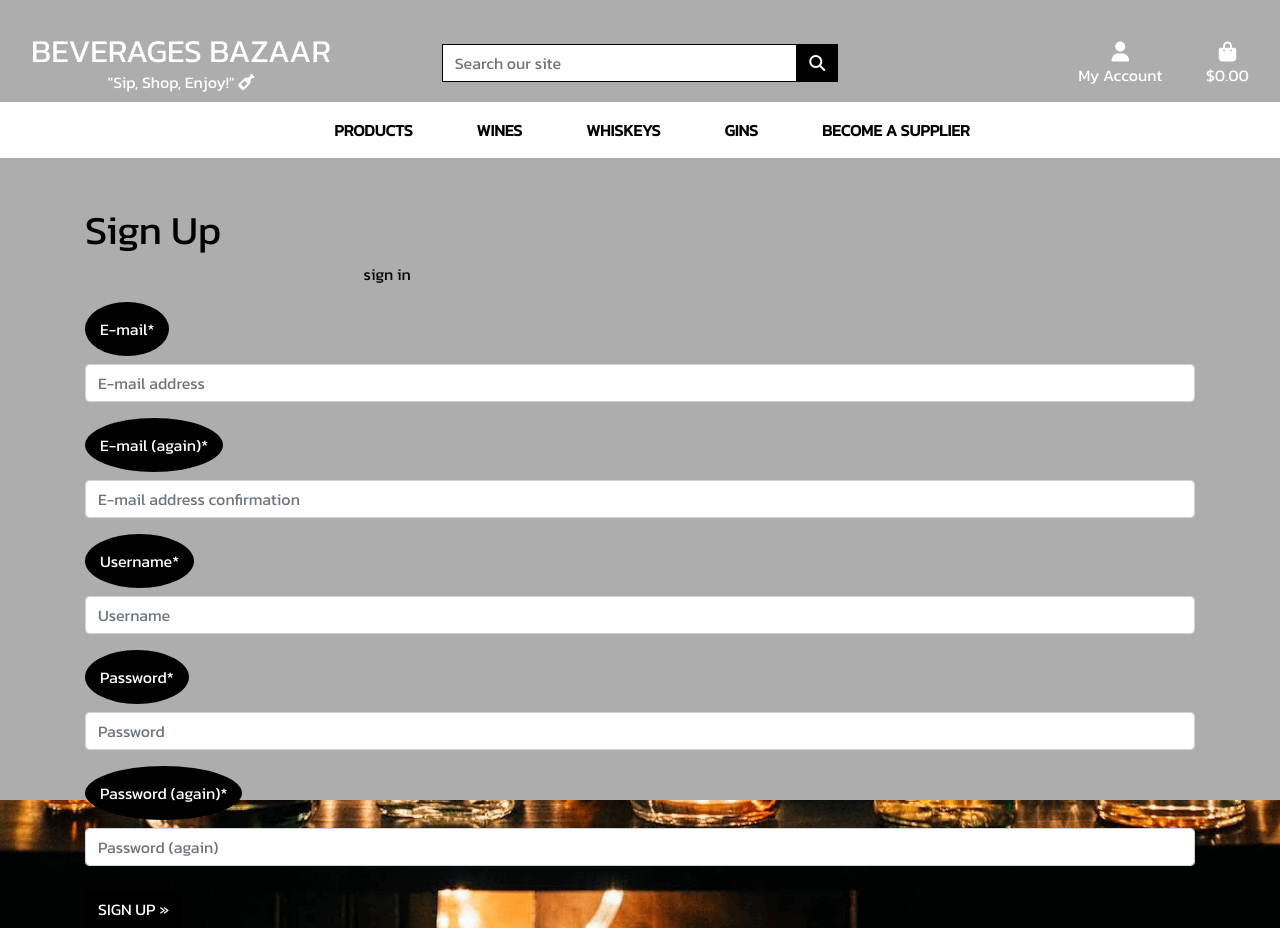
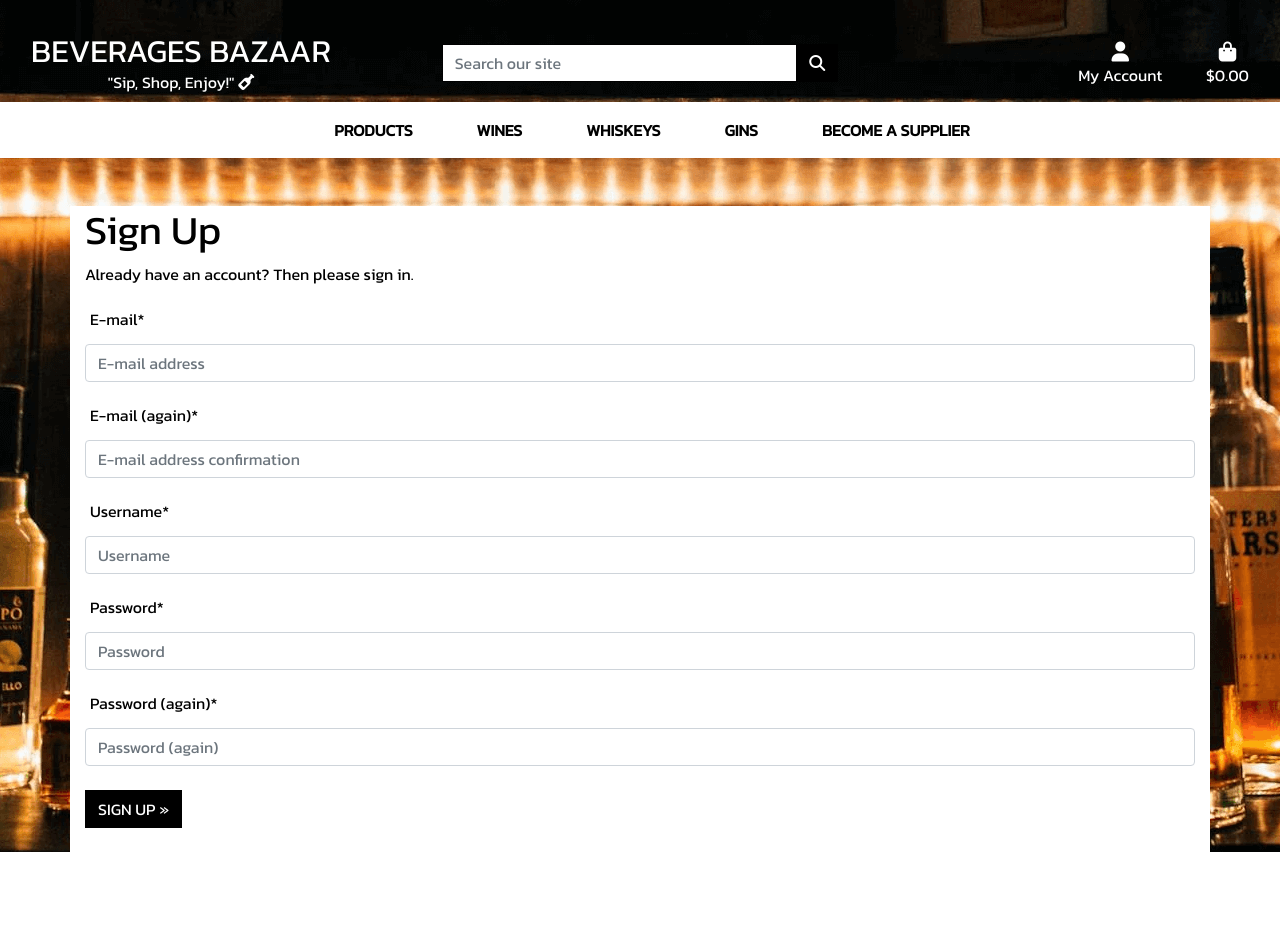
Before and after one commit to Afjunior18/beverage_bazaar, a Django app: page /accounts/signup/ in a window 1280 px wide. After the commit the page ends 852 px from the top, so only its background shows below. Run offline with Django 3.2, Linux system fonts and the light colour scheme; parts of the project's set-up code (start-up, migrations or seed data) failed here and were passed over; some libraries are stand-ins or nearby versions.

Commit message:
Change layout style for pages signup, signin, signout and so on.

```diff
--- a/static/css/base.css
+++ b/static/css/base.css
@@ -13,11 +13,23 @@
     color: #000000;
 }
 
-label {
+.label-custom {
     background-color: black;
-    color: white;
+    color: white !important;
     padding: 15px;
     border-radius: 50%;
+}
+
+#signup_form label {
+    background-color: white !important;
+    color: black !important;
+    padding: 5px !important;
+}
+
+#login_form label {
+    background-color: white !important;
+    color: black !important;
+    padding: 5px !important;
 }
 
 .logo-font {
--- a/supplier_application/templates/supplier_application/supplier_application_form.html
+++ b/supplier_application/templates/supplier_application/supplier_application_form.html
@@ -1,10 +1,10 @@
 {% extends "base.html" %}
 
 {% block content %}
-<div class="container mt-5">
+<div class="container mt-5 bg-white text-black">
     <div class="row">
         <div class="col text-center m-0">
-            <h2 class="logo-font bg-black">Supplier Application</h2>
+            <h2 class="logo-font mt-4">Supplier Application</h2>
         </div>
     </div>
     <form method="post">
--- a/supplier_application/templates/supplier_application/supplier_application_success.html
+++ b/supplier_application/templates/supplier_application/supplier_application_success.html
@@ -1,9 +1,8 @@
 {% extends "base.html" %}
 
 {% block content %}
-<div class="overlay"></div>
-<div class="container mt-5">
-    <div class="col-12 text-center mt-5">
+<div class="container mt-5 bg-white text-black">
+    <div class="col-12 text-center mt-5 p-5">
         <h1>Application Submitted</h1>
         <p>Thank you for your application. We will review your submission and get back to you soon.</p>
     </div>
--- a/templates/allauth/account/signup.html
+++ b/templates/allauth/account/signup.html
@@ -5,21 +5,20 @@
 {% block head_title %}{% trans "Signup" %}{% endblock %}
 
 {% block content %}
-<div class="overlay"></div>
-<div class="container mt-5">
+<div class="container mt-5 bg-white text-black">
 
-  <h1>{% trans "Sign Up" %}</h1>
+  <h1 class="mt-5">{% trans "Sign Up" %}</h1>
 
-  <p>{% blocktrans %}Already have an account? Then please <a href="{{ login_url }}" class="text-black">sign in</a>.{% endblocktrans %}</p>
+  <p class="mt-2">{% blocktrans %}Already have an account? Then please <a href="{{ login_url }}" class="text-black">sign in</a>.{% endblocktrans %}</p>
 
-  <form class="signup" id="signup_form" method="post" action="{% url 'account_signup' %}">
+  <form class="signup signup-label" id="signup_form" method="post" action="{% url 'account_signup' %}">
     {% csrf_token %}
     {{ form|crispy }}
     {% if redirect_field_value %}
     <input type="hidden" name="{{ redirect_field_name }}" value="{{ redirect_field_value }}" />
     {% endif %}
     <div class="form-group">
-      <button class="btn btn-black rounded-0 text-uppercase mt-2" type="submit">{% trans "Sign Up" %} &raquo;</button>
+      <button class="btn btn-black rounded-0 text-uppercase mt-2 mb-4" type="submit">{% trans "Sign Up" %} &raquo;</button>
     </div>
   </form>
 </div>
--- a/wishlist/templates/wishlist/wishlist.html
+++ b/wishlist/templates/wishlist/wishlist.html
@@ -3,11 +3,10 @@
 
 
 {% block content %}
-    <div class="overlay"></div>
     <div class="container-fluid mt-5">
         <div class="row">
-            <div class="col text-center">
-                <h2 class="logo-font">My Wishlist</h2>
+            <div class="col text-center m-0">
+                <h2 class="logo-font bg-black">My Wishlist</h2>
                 <hr class="w-80 mb-2">
             </div>
         </div>
```
Also changed, not shown: profiles/templates/profiles/profile.html (+8 -8 lines), templates/allauth/account/login.html (+4 -5 lines), templates/allauth/account/logout.html (+5 -6 lines), templates/allauth/account/password_reset_done.html (+9 -5 lines), templates/allauth/account/verification_sent.html (+6 -2 lines).
